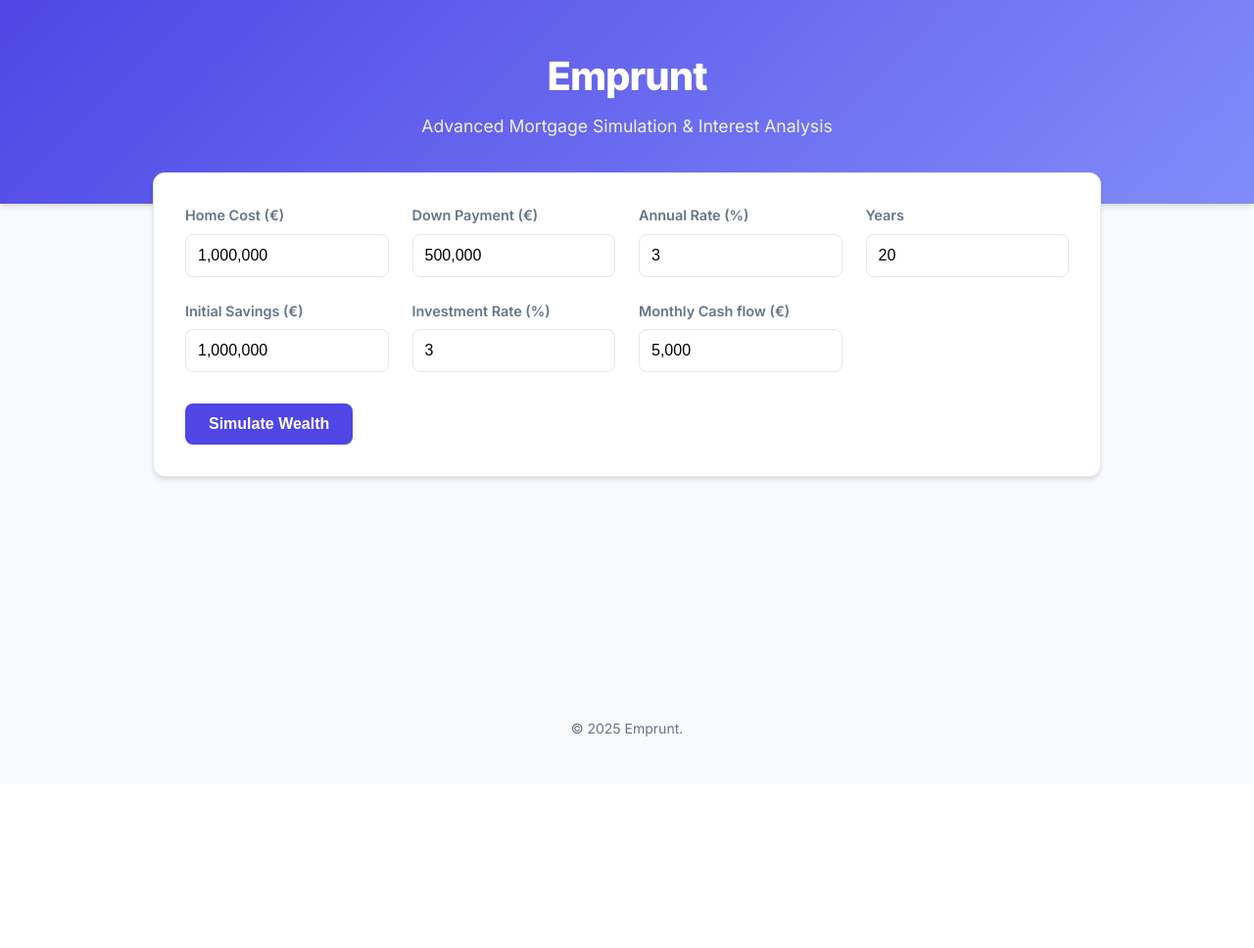
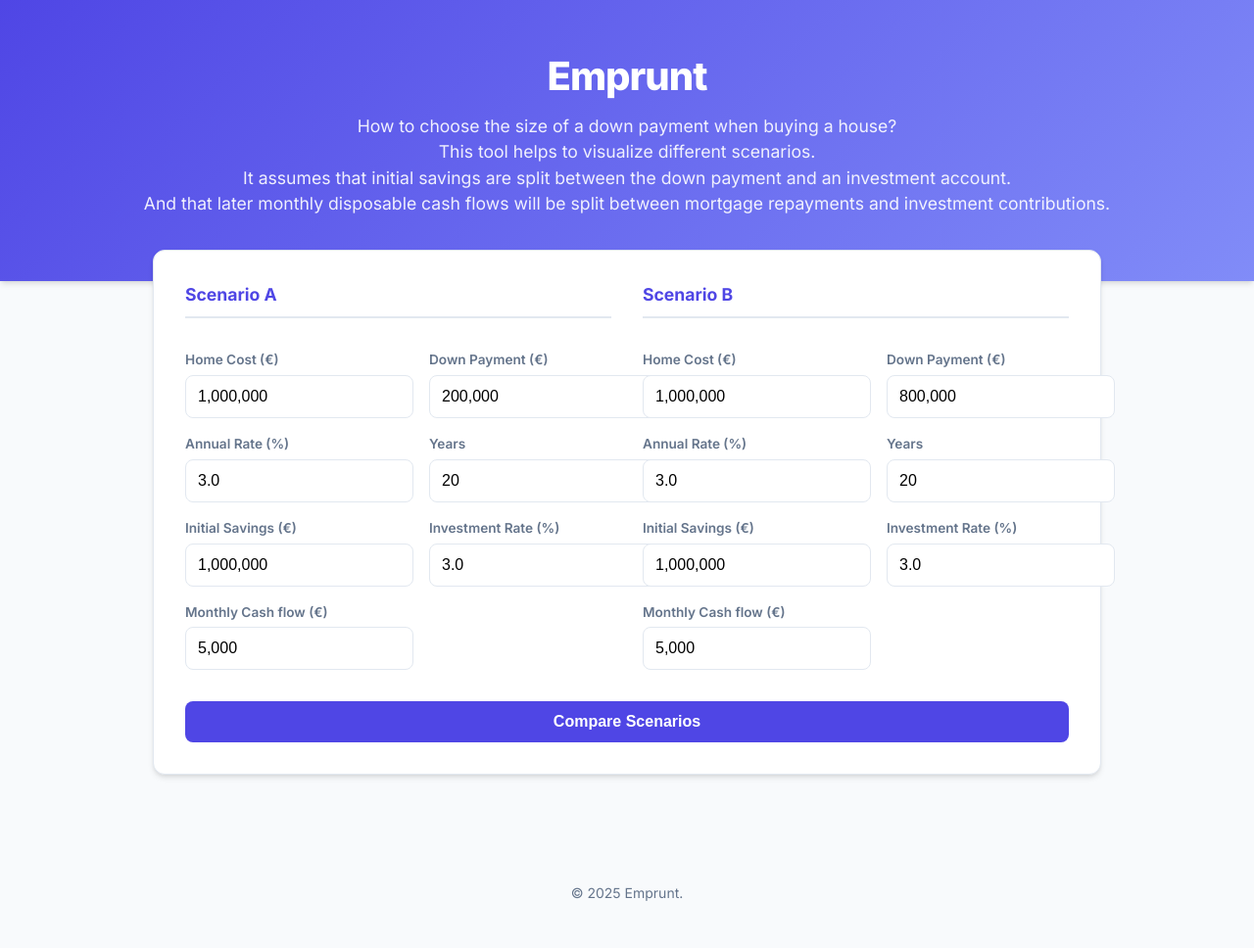
Before and after one commit to repied/emprunt, a FastAPI app: page / in a window 1280 px wide. Shown: the whole page at 98% size. Before the commit the page ends 752 px from the top, so only its background shows below. Run offline with FastAPI, Linux system fonts and the light colour scheme; some libraries are stand-ins or nearby versions.

Commit message:
Add second scenario

```diff
--- a/src/emprunt/app.py
+++ b/src/emprunt/app.py
@@ -36,28 +36,53 @@
 @app.post("/simulate", response_class=HTMLResponse)
 async def simulate(
     request: Request,
-    home_cost: str = Form(...),
-    down_payment: str = Form(...),
-    annual_rate: float = Form(...),
-    years: int = Form(...),
-    savings: str = Form(...),
-    investment_rate: float = Form(...),
-    monthly_cash: str = Form(...),
+    # Scenario 1
+    s1_home_cost: str = Form(...),
+    s1_down_payment: str = Form(...),
+    s1_annual_rate: float = Form(...),
+    s1_years: int = Form(...),
+    s1_savings: str = Form(...),
+    s1_investment_rate: float = Form(...),
+    s1_monthly_cash: str = Form(...),
+    # Scenario 2
+    s2_home_cost: str = Form(...),
+    s2_down_payment: str = Form(...),
+    s2_annual_rate: float = Form(...),
+    s2_years: int = Form(...),
+    s2_savings: str = Form(...),
+    s2_investment_rate: float = Form(...),
+    s2_monthly_cash: str = Form(...),
 ):
-    # Clean money inputs that might contain commas
     def clean_money(val: str) -> float:
         return float(val.replace(",", ""))
 
-    result = simulate_mortgage(
-        clean_money(home_cost),
-        clean_money(down_payment),
-        annual_rate,
-        years,
-        clean_money(savings),
-        investment_rate,
-        clean_money(monthly_cash)
+    # Run Scenario 1
+    res1 = simulate_mortgage(
+        clean_money(s1_home_cost),
+        clean_money(s1_down_payment),
+        s1_annual_rate,
+        s1_years,
+        clean_money(s1_savings),
+        s1_investment_rate,
+        clean_money(s1_monthly_cash)
     )
-    return templates.TemplateResponse("index.html", {"request": request, "result": result})
+
+    # Run Scenario 2
+    res2 = simulate_mortgage(
+        clean_money(s2_home_cost),
+        clean_money(s2_down_payment),
+        s2_annual_rate,
+        s2_years,
+        clean_money(s2_savings),
+        s2_investment_rate,
+        clean_money(s2_monthly_cash)
+    )
+
+    return templates.TemplateResponse("index.html", {
+        "request": request,
+        "result1": res1,
+        "result2": res2
+    })
 
 
 @app.post("/api/simulate")
--- /dev/null
+++ b/src/emprunt/notebook.py
@@ -0,0 +1,2 @@
+# %%
+2 +2
--- a/src/emprunt/static/style.css
+++ b/src/emprunt/static/style.css
@@ -59,26 +59,40 @@
     border: 1px solid var(--border);
 }
 
+.dual-grid {
+    display: grid;
+    grid-template-columns: repeat(auto-fit, minmax(300px, 1fr));
+    gap: 2rem;
+    align-items: start;
+}
+
+.scenario-block {
+    display: flex;
+    flex-direction: column;
+    gap: 1.5rem;
+}
+
+.scenario-title {
+    font-size: 1.1rem;
+    font-weight: 700;
+    color: var(--primary);
+    margin-bottom: 0.5rem;
+    padding-bottom: 0.5rem;
+    border-bottom: 2px solid var(--border);
+}
+
 .form-grid {
     display: grid;
-    grid-template-columns: repeat(auto-fit, minmax(200px, 1fr));
-    gap: 1.5rem;
-    margin-bottom: 2rem;
-}
-
-.table-note {
-    font-size: 0.8rem;
-    color: var(--text-muted);
-    margin-top: 1rem;
-    font-style: italic;
+    grid-template-columns: 1fr 1fr;
+    gap: 1rem;
 }
 
 label {
     display: flex;
     flex-direction: column;
-    gap: 0.5rem;
+    gap: 0.35rem;
     font-weight: 600;
-    font-size: 0.9rem;
+    font-size: 0.85rem;
     color: var(--text-muted);
 }
 
@@ -133,7 +147,7 @@
 
 .card {
     background: var(--bg);
-    padding: 1.5rem;
+    padding: 1rem;
     border-radius: var(--radius);
     text-align: center;
     transition: transform 0.3s ease, box-shadow 0.3s ease;
@@ -149,13 +163,13 @@
 .card .label {
     display: block;
     color: var(--text-muted);
-    font-size: 0.875rem;
-    margin-bottom: 0.5rem;
+    font-size: 0.75rem;
+    margin-bottom: 0.25rem;
 }
 
 .card .value {
     display: block;
-    font-size: 1.5rem;
+    font-size: 1.125rem;
     font-weight: 700;
     color: var(--primary);
 }
--- a/src/emprunt/templates/index.html
+++ b/src/emprunt/templates/index.html
@@ -16,95 +16,157 @@
 <body>
     <header>
         <h1>Emprunt</h1>
-        <p>Advanced Mortgage Simulation & Interest Analysis</p>
+        <p>How to choose the size of a down payment when buying a house? <br>
+            This tool helps to visualize different scenarios.<br>
+            It assumes that initial savings are split between the down payment and an investment account.<br>
+            And that later monthly disposable cash flows will be split between mortgage repayments and
+            investment contributions.
+        </p>
     </header>
 
     <main>
         <section class="form">
             <form method="post" action="/simulate">
+                <div class="dual-grid">
+                    <!-- Scenario A -->
+                    <div class="scenario-block">
+                        <div class="scenario-title">Scenario A</div>
                         <div class="form-grid">
-                    <label>
-                        Home Cost (€)
-                        <input name="home_cost" type="text" value="{{ " {:,.0f}".format(result.home_cost) if result
-                            else "1,000,000" }}" required>
+                            <label>Home Cost (€)
+                                <input name="s1_home_cost" type="text"
+                                    value="{{ '{:,.0f}'.format(result1.home_cost) if result1 else '1,000,000' }}"
+                                    required>
                             </label>
-                    <label>
-                        Down Payment (€)
-                        <input name="down_payment" type="text" value="{{ " {:,.0f}".format(result.down_payment) if
-                            result else "500,000" }}" required>
+                            <label>Down Payment (€)
+                                <input name="s1_down_payment" type="text"
+                                    value="{{ '{:,.0f}'.format(result1.down_payment) if result1 else '200,000' }}"
+                                    required>
                             </label>
-                    <label>
-                        Annual Rate (%)
-                        <input name="annual_rate" type="number" step="0.01"
-                            value="{{ result.annual_rate if result else 3 }}" required>
+                            <label>Annual Rate (%)
+                                <input name="s1_annual_rate" type="number" step="0.01"
+                                    value="{{ result1.annual_rate if result1 else 3.0 }}" required>
                             </label>
-                    <label>
-                        Years
-                        <input name="years" type="number" value="{{ result.years if result else 20 }}" required>
+                            <label>Years
+                                <input name="s1_years" type="number" value="{{ result1.years if result1 else 20 }}"
+                                    required>
                             </label>
-                    <label>
-                        Initial Savings (€)
-                        <input name="savings" type="text" value="{{ " {:,.0f}".format(result.savings) if result
-                            else "1,000,000" }}" required>
+                            <label>Initial Savings (€)
+                                <input name="s1_savings" type="text" value="{{ '{:,.0f}'.format(result1.savings) if
+                                    result1 else '1,000,000' }}" required>
                             </label>
-                    <label>
-                        Investment Rate (%)
-                        <input name="investment_rate" type="number" step="0.1"
-                            value="{{ result.investment_rate if result else 3 }}" required>
+                            <label>Investment Rate (%)
+                                <input name="s1_investment_rate" type="number" step="0.1"
+                                    value="{{ result1.investment_rate if result1 else 3.0 }}" required>
                             </label>
-                    <label>
-                        Monthly Cash flow (€)
-                        <input name="monthly_cash" type="text" value="{{ " {:,.0f}".format(result.monthly_cash) if
-                            result else "5,000" }}" required>
+                            <label>Monthly Cash flow (€)
+                                <input name="s1_monthly_cash" type="text"
+                                    value="{{ '{:,.0f}'.format(result1.monthly_cash) if result1 else '5,000' }}"
+                                    required>
                             </label>
                         </div>
-                <button type="submit">Simulate Wealth</button>
+                    </div>
+
+                    <!-- Scenario B -->
+                    <div class="scenario-block">
+                        <div class="scenario-title">Scenario B</div>
+                        <div class="form-grid">
+                            <label>Home Cost (€)
+                                <input name="s2_home_cost" type="text"
+                                    value="{{ ' {:,.0f}'.format(result2.home_cost) if result2 else '1,000,000' }}"
+                                    required>
+                            </label>
+                            <label>Down Payment (€)
+                                <input name="s2_down_payment" type="text"
+                                    value="{{ ' {:,.0f}'.format(result2.down_payment) if result2 else '800,000' }}"
+                                    required>
+                            </label>
+                            <label>Annual Rate (%)
+                                <input name="s2_annual_rate" type="number" step="0.01"
+                                    value="{{ result2.annual_rate if result2 else 3.0 }}" required>
+                            </label>
+                            <label>Years
+                                <input name="s2_years" type="number" value="{{ result2.years if result2 else 20 }}"
+                                    required>
+                            </label>
+                            <label>Initial Savings (€)
+                                <input name="s2_savings" type="text" value="{{ ' {:,.0f}'.format(result2.savings) if
+                                    result2 else '1,000,000' }}" required>
+                            </label>
+                            <label>Investment Rate (%)
+                                <input name="s2_investment_rate" type="number" step="0.1"
+                                    value="{{ result2.investment_rate if result2 else 3.0 }}" required>
+                            </label>
+                            <label>Monthly Cash flow (€)
+                                <input name="s2_monthly_cash" type="text"
+                                    value="{{ ' {:,.0f}'.format(result2.monthly_cash) if result2 else '5,000' }}"
+                                    required>
+                            </label>
+                        </div>
+                    </div>
+                </div>
+                <button type="submit" style="width: 100%; margin-top: 2rem;">Compare Scenarios</button>
             </form>
         </section>
 
-        {% if result %}
+        {% if result1 and result2 %}
         <section class="result">
-            <h2>Simulation Results</h2>
+            <h2>Scenario Comparison</h2>
 
+            <div id="plot-container">
+                <div id="comparison-plot" style="width:100%;height:500px;"></div>
+            </div>
+
+            <div class="dual-grid">
+                <!-- Results Scenario A -->
+                <div class="scenario-block">
+                    <div class="scenario-title">Scenario A Results</div>
                     <div class="summary-cards">
                         <div class="card">
                             <span class="label">Monthly Payment</span>
-                    <span class="value">€{{ "{:,.0f}".format(result.payment) }}</span>
-                </div>
-                <div class="card">
-                    <span class="label">Loan Amount</span>
-                    <span class="value">€{{ "{:,.0f}".format(result.principal) }}</span>
+                            <span class="value">€{{ ' {:,.0f}'.format(result1.payment) }}</span>
                         </div>
                         <div class="card">
                             <span class="label">Final Wealth</span>
-                    <span class="value">€{{ "{:,.0f}".format(result.schedule[-1].combined_wealth) }}</span>
+                            <span class="value">€{{ ' {:,.0f}'.format(result1.schedule[-1].combined_wealth) }}</span>
+                        </div>
+                    </div>
+                    <div id="wealth-plot-a" style="width:100%;height:350px;"></div>
+                </div>
+
+                <!-- Results Scenario B -->
+                <div class="scenario-block">
+                    <div class="scenario-title">Scenario B Results</div>
+                    <div class="summary-cards">
+                        <div class="card">
+                            <span class="label">Monthly Payment</span>
+                            <span class="value">€{{ '{:,.0f}'.format(result2.payment) }}</span>
+                        </div>
+                        <div class="card">
+                            <span class="label">Final Wealth</span>
+                            <span class="value">€{{ '{:,.0f}'.format(result2.schedule[-1].combined_wealth) }}</span>
+                        </div>
+                    </div>
+                    <div id="wealth-plot-b" style="width:100%;height:350px;"></div>
                 </div>
             </div>
 
-            <div id="plot-container">
-                <div id="wealth-plot" style="width:100%;height:500px;"></div>
-            </div>
-
-            <h3>Amortization & Growth</h3>
+            <div class="dual-grid" style="margin-top: 3rem;">
                 <div class="table-container">
+                    <h3>Scenario A Schedule</h3>
                     <table>
                         <thead>
                             <tr>
                                 <th>Month</th>
-                            <th>Payment</th>
-                            <th>Balance</th>
-                            <th>Home Equity</th>
-                            <th>Investments</th>
-                            <th>Combined Wealth</th>
+                                <th>Equity</th>
+                                <th>Invest.</th>
+                                <th>Total</th>
                             </tr>
                         </thead>
                         <tbody>
-                        {% for row in result.schedule %}
+                            {% for row in result1.schedule %}
                             {% if loop.index % (12*5) == 1 or loop.last %}
                             <tr>
                                 <td>{{ row.period }}</td>
-                            <td>€{{ "{:,.0f}".format(row.payment) }}</td>
-                            <td>€{{ "{:,.0f}".format(row.balance) }}</td>
                                 <td>€{{ "{:,.0f}".format(row.home_equity) }}</td>
                                 <td>€{{ "{:,.0f}".format(row.investment_portfolio) }}</td>
                                 <td>€{{ "{:,.0f}".format(row.combined_wealth) }}</td>
@@ -113,75 +175,95 @@
                             {% endfor %}
                         </tbody>
                     </table>
-                <p class="table-note">* Showing every 5 years for brevity.</p>
                 </div>
+
+                <div class="table-container">
+                    <h3>Scenario B Schedule</h3>
+                    <table>
+                        <thead>
+                            <tr>
+                                <th>Month</th>
+                                <th>Equity</th>
+                                <th>Invest.</th>
+                                <th>Total</th>
+                            </tr>
+                        </thead>
+                        <tbody>
+                            {% for row in result2.schedule %}
+                            {% if loop.index % (12*5) == 1 or loop.last %}
+                            <tr>
+                                <td>{{ row.period }}</td>
+                                <td>€{{ "{:,.0f}".format(row.home_equity) }}</td>
+                                <td>€{{ "{:,.0f}".format(row.investment_portfolio) }}</td>
+                                <td>€{{ "{:,.0f}".format(row.combined_wealth) }}</td>
+                            </tr>
+                            {% endif %}
+                            {% endfor %}
+                        </tbody>
+                    </table>
+                </div>
+            </div>
+            <p class="table-note" style="text-align: center;">* Showing every 5 years for brevity.</p>
         </section>
 
         <script>
             (function () {
-                const schedule = {{ result.schedule | tojson | safe
+                const s1 = {{ result1.schedule | tojson | safe
             }};
-            if (!schedule || schedule.length === 0) return;
+            const s2 = {{ result2.schedule | tojson | safe }};
 
-            const periods = schedule.map(row => row.period);
-            const equities = schedule.map(row => row.home_equity);
-            const investments = schedule.map(row => row.investment_portfolio);
-            const combined = schedule.map(row => row.combined_wealth);
+            const periods = s1.map(row => row.period);
 
-            const traceEquity = {
+            // Combined Comparison Plot
+            const traceA = {
                 x: periods,
-                y: equities,
-                name: 'Home Equity',
-                type: 'scatter',
-                mode: 'lines',
-                stackgroup: 'one',
-                line: { color: '#4f46e5', width: 2 },
-                fillcolor: 'rgba(79, 70, 229, 0.4)'
+                y: s1.map(row => row.combined_wealth),
+                name: 'Scenario A Wealth',
+                line: { color: '#4f46e5', width: 3 }
+            };
+            const traceB = {
+                x: periods,
+                y: s2.map(row => row.combined_wealth),
+                name: 'Scenario B Wealth',
+                line: { color: '#ef4444', width: 3 }
             };
 
-            const traceInvestments = {
-                x: periods,
-                y: investments,
-                name: 'Investments',
-                type: 'scatter',
-                mode: 'lines',
-                stackgroup: 'one',
-                line: { color: '#10b981', width: 2 },
-                fillcolor: 'rgba(16, 185, 129, 0.4)'
-            };
-
-            const traceCombined = {
-                x: periods,
-                y: combined,
-                name: 'Combined Wealth',
-                type: 'scatter',
-                mode: 'lines',
-                line: { color: '#000', width: 2, dash: 'dot' }
-            };
-
-            const layout = {
-                title: {
-                    text: 'Combined Wealth Projection',
-                    font: { family: 'Inter', size: 24, weight: 700 }
-                },
-                xaxis: {
-                    title: 'Months',
-                    gridcolor: '#f0f0f0'
-                },
-                yaxis: {
-                    title: 'Wealth (€)',
-                    gridcolor: '#f0f0f0',
-                    tickformat: '€,.0f'
-                },
+            const layoutComp = {
+                title: { text: 'Combined Wealth Comparison', font: { family: 'Inter', size: 24, weight: 700 } },
+                xaxis: { title: 'Months' },
+                yaxis: { title: 'Wealth (€)', tickformat: '€,.0f' },
                 margin: { t: 80, b: 60, l: 80, r: 40 },
                 hovermode: 'x unified',
                 legend: { orientation: 'h', y: -0.2 },
                 paper_bgcolor: 'rgba(0,0,0,0)',
                 plot_bgcolor: 'rgba(0,0,0,0)'
             };
+            Plotly.newPlot('comparison-plot', [traceA, traceB], layoutComp, { responsive: true, displayModeBar: false });
 
-            const config = { responsive: true, displayModeBar: false };
-            Plotly.newPlot('wealth-plot', [traceEquity, traceInvestments, traceCombined], layout, config);
+            // Individual Plots
+            const createIndividualPlot = (id, data, title) => {
+                const traceEquity = {
+                    x: periods, y: data.map(row => row.home_equity),
+                    name: 'Equity', stackgroup: 'one', line: { color: '#4f46e5', width: 1 }, fillcolor: '#4f46e544'
+                };
+                const traceInvest = {
+                    x: periods, y: data.map(row => row.investment_portfolio),
+                    name: 'Invest.', stackgroup: 'one', line: { color: '#10b981', width: 1 }, fillcolor: '#10b98144'
+                };
+                const layout = {
+                    title: { text: title, font: { family: 'Inter', size: 16, weight: 600 } },
+                    xaxis: { title: 'Months' },
+                    yaxis: { title: '€', tickformat: '€,.0f' },
+                    margin: { t: 40, b: 40, l: 60, r: 20 },
+                    showlegend: false,
+                    paper_bgcolor: 'rgba(0,0,0,0)',
+                    plot_bgcolor: 'rgba(0,0,0,0)'
+                };
+                Plotly.newPlot(id, [traceEquity, traceInvest], layout, { responsive: true, displayModeBar: false });
+            };
+
+            createIndividualPlot('wealth-plot-a', s1, 'Scenario A Decomposition');
+            createIndividualPlot('wealth-plot-b', s2, 'Scenario B Decomposition');
             }) ();
         </script>
         {% endif %}
```
Also changed, not shown: .agent/rules/browser.md (added). Lines whose indentation alone changed are shown as unchanged.
